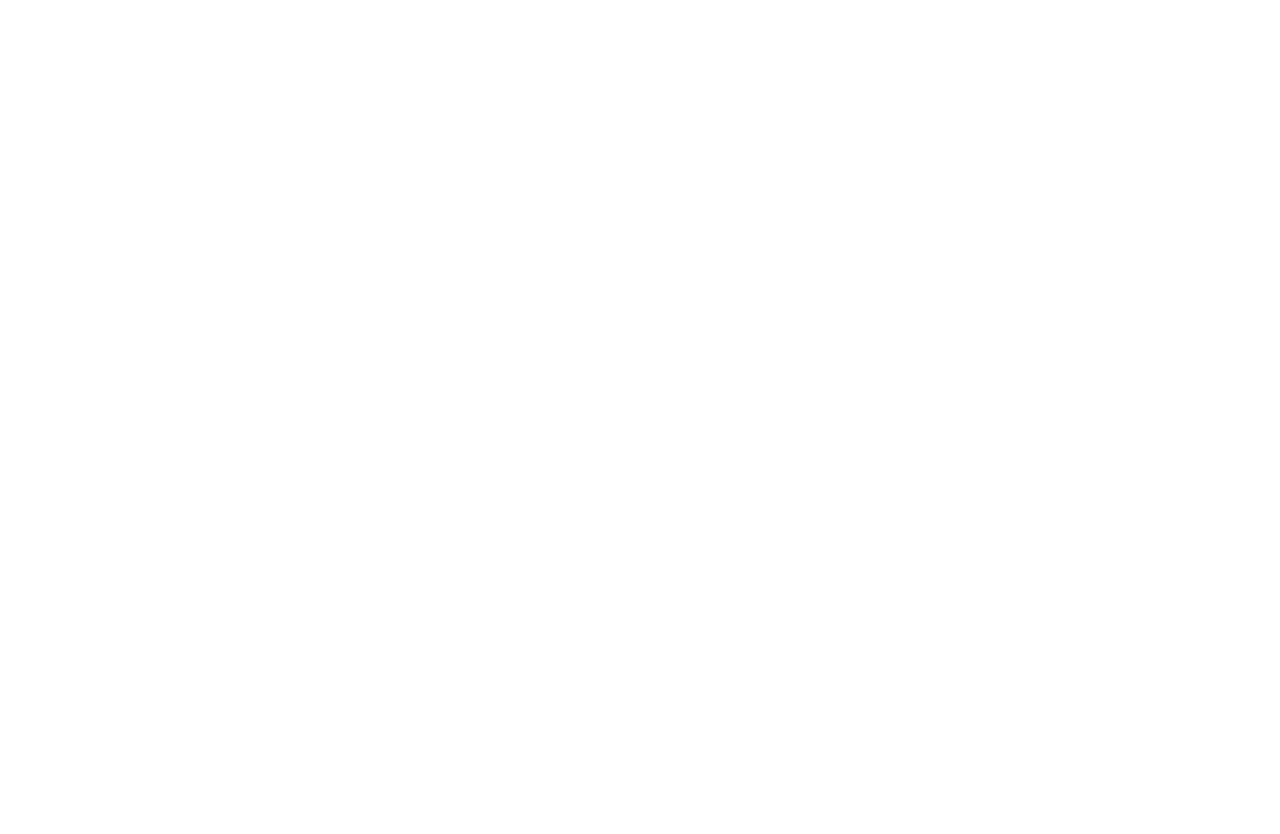
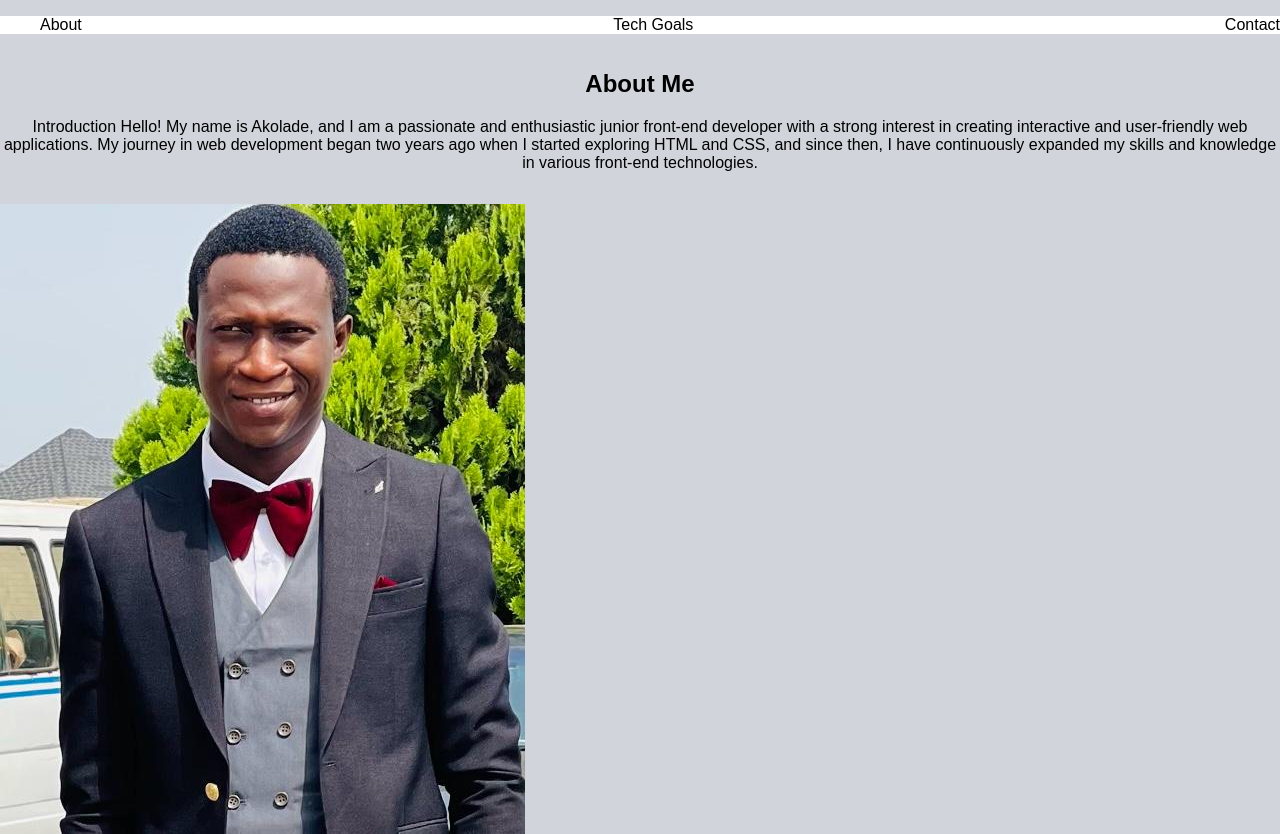
Before and after one commit to Azeez095/Akolade-Portfolio-HNG, a plain HTML site: page index.html in a window 1280 px wide. Before the commit the page ends 800 px from the top, so only its background shows below. Drawn offline with Linux system fonts and the light colour scheme.

Commit message:
Files Updated

```diff
--- a/index.css
+++ b/index.css
@@ -0,0 +1,41 @@
+*{
+    box-sizing: border-box;
+}
+
+body {
+    margin: 0;
+    font-family: Arial, sans-serif;
+    background-color: #d1d5db;
+    text-align: center;
+}
+
+.container{
+    height: 100vh;
+    width: 100vw;
+}
+nav {
+    background-color: white;
+
+
+}
+
+.nav-list {
+    display: flex;
+    justify-content: space-between;
+    list-style-type: none;
+    }
+
+.nav-link {
+    text-decoration: none;
+    color: black;
+}
+
+.nav-link:hover {
+    color:gray
+}
+
+main {
+    display:grid ;
+    grid-template-columns: 1fr;
+    gap: 1rem;
+}
--- a/index.html
+++ b/index.html
@@ -6,9 +6,32 @@
     <title>Akolade Portfolio</title>
     <link rel="stylesheet" href="index.css">
     <script defer src="index.js"></script>
-
 </head>
 <body>
+    <div class="container">
+        <nav>
+            <ul class="nav-list">
+                <li><a href="#" class="nav-link">About</a></li>
+                <li><a href="#" class="nav-link">Tech Goals</a></li>
+                <li><a href="#" class="nav-link">Contact</a></li>
+            </ul>
+        </nav>
 
+        <main>
+            <div>
+                <h2>About Me</h2>
+                <p>Introduction
+                Hello! My name is Akolade, and I am a passionate and
+                enthusiastic junior front-end developer with a strong interest in
+                creating interactive and user-friendly web applications.
+                My journey in web development began two years ago when I started
+                exploring HTML and CSS, and since then, I have continuously expanded
+                my skills and knowledge in various front-end technologies.
+                </p>
+            </div>
+
+            <img src="./Profile Picture.JPG" alt="" />
+        </main>
+    </div>
 </body>
 </html>
```
Also changed, not shown: Profile Picture.JPG (added).
